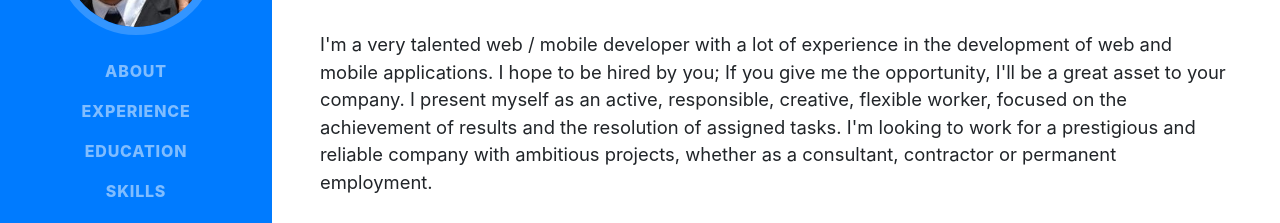
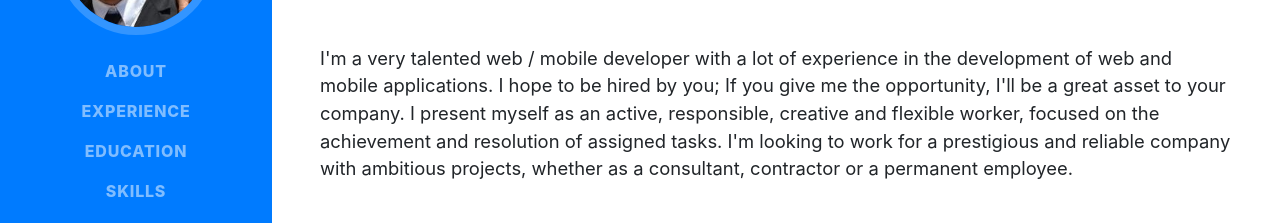
Before and after one commit to joeltavarezestevez/joeltavarezestevez.github.io, a website with bundled scripts: page index.html in a window 1280 px wide. Shown: the part 321-544 px from the top of the page. Built offline with nearby package versions, Linux system fonts and the light colour scheme; a web font is replaced by a local one.

Commit message:
Profile Updated

```diff
--- a/index.html
+++ b/index.html
@@ -71,7 +71,7 @@
           <a href="mailto:joeltavarezestevez@gmail.com">joeltavarezestevez@gmail.com</a>
         </div>
         <p class="lead mb-5">
-             I'm a very talented web / mobile developer with a lot of experience in the development of web and mobile applications. I hope to be hired by you; If you give me the opportunity, I'll be a great asset to your company. I present myself as an active, responsible, creative, flexible worker, focused on the achievement of results and the resolution of assigned tasks. I'm looking to work for a prestigious and reliable company with ambitious projects, whether as a consultant, contractor or permanent employment.
+             I'm a very talented web / mobile developer with a lot of experience in the development of web and mobile applications. I hope to be hired by you; If you give me the opportunity, I'll be a great asset to your company. I present myself as an active, responsible, creative and flexible worker, focused on the achievement and resolution of assigned tasks. I'm looking to work for a prestigious and reliable company with ambitious projects, whether as a consultant, contractor or a permanent employee.
         </p>
         <div class="social-icons">
           <a href="https://do.linkedin.com/in/joeltavarezestevez/en">
```
